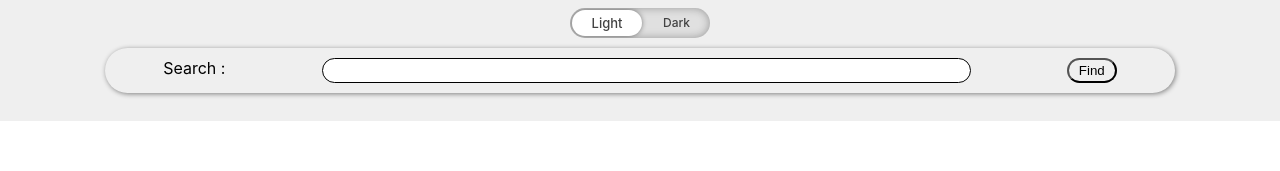
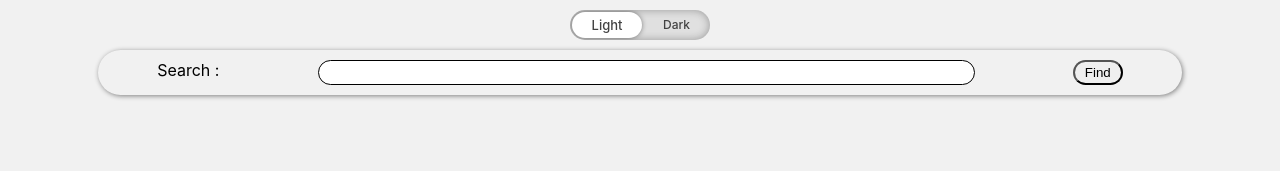
Before and after one commit to ShuvenduSamanta/imagEDEN, a React (Create React App) app: page / in a window 1280 px wide. Shown: the top 171 px of the page. Built offline with nearby package versions, Linux system fonts and the light colour scheme.

Commit message:
styling[bug fixed]

```diff
--- a/src/App.css
+++ b/src/App.css
@@ -1,16 +1,18 @@
 
 .App {
   text-align: center;
-  background: #efefef;
-  margin-top: -10px;
-  padding: 18px;
+  background: #f1f1f1;
+  height: 100vh;
+}
+nav{
+  padding: 10px;
 }
 /*MODE*/
 
 /*dark mode*/
 
 .dark-mode{
-  background: #2b2b2b;
+  background: #292929;
   color: #ffffff;
 }
 
--- a/src/App.js
+++ b/src/App.js
@@ -23,6 +23,7 @@ function App() {
   }
   return (
     <div className={dark ? "App dark-mode":"App"}>
+    <nav>
       <div className="btn-container">
         <i class="fa fa-sun-o" aria-hidden="true"></i>
         <label className="switch btn-color-mode-switch">
@@ -35,12 +36,13 @@ function App() {
       </div>
       <div className={dark ? "mydiv dark-mode" : "mydiv"}>
         <span>Search :</span>
-        <input className={dark ? "input dark-mode":"input"}
+        <input className={dark ? "input dark-mode":"input"} //*searchInput
           style={{width: '60%'}}
           type="text"
           value={value}
           onChange={(e)=>setValue(e.target.value)}/>
-        <button className={dark ? "button dark-mode" : "button"}onClick={()=> fetchImages()}>Find</button>
+        <button className={dark ? "button dark-mode" : "button"} //*searchBtn
+          onClick={()=> fetchImages()}>Find</button>
       </div>
       <div className={dark ? "imgden dark-mode" : "imgden"}>
           {
@@ -49,7 +51,7 @@ function App() {
             })
           }
         </div>
-
+      </nav>
     </div>
   );
 }
```
